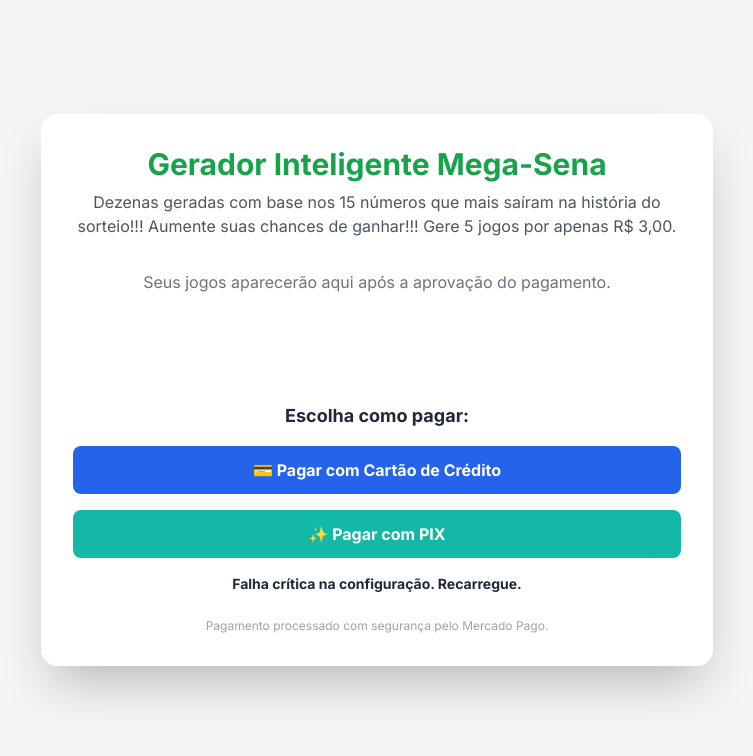
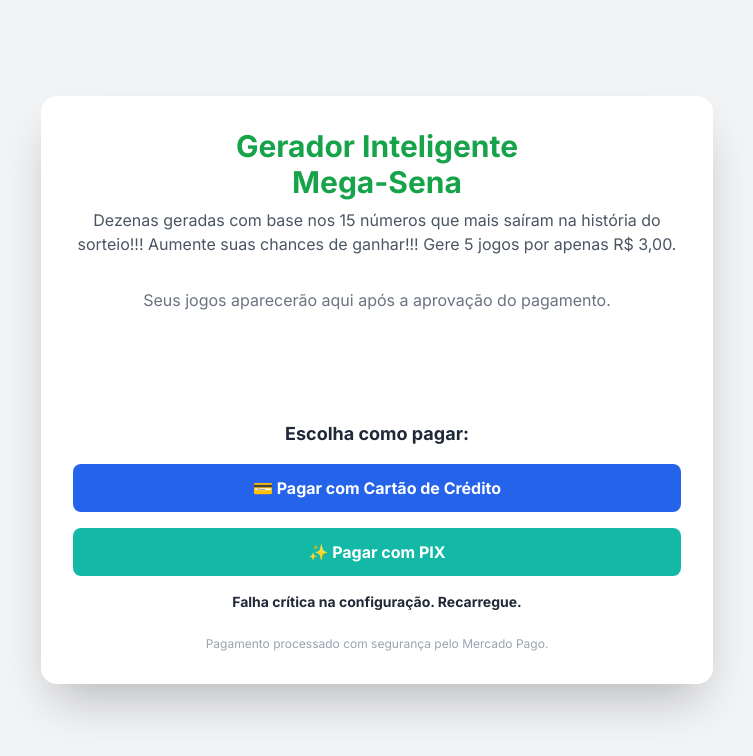
Before and after one commit to Tedesqui/mega, a website: page index.html in a window 1280 px wide. Shown: the whole page, without its empty margins (263-1016 px from the left). Drawn offline with nearby package versions, Linux system fonts and the light colour scheme; no server answers.

Commit message:
Update index.html

```diff
--- a/index.html
+++ b/index.html
@@ -28,7 +28,10 @@
 <body class="bg-gray-100 dark:bg-gray-900 text-gray-800 dark:text-gray-200 flex items-center justify-center min-h-screen p-4">
 
     <div id="main-container" class="bg-white dark:bg-gray-800 shadow-2xl rounded-2xl p-8 max-w-2xl w-full text-center">
-        <h1 class="text-3xl font-bold text-green-600 dark:text-green-400 mb-2">Gerador Inteligente Mega-Sena</h1>
+        <h1 class="text-3xl font-bold text-green-600 dark:text-green-400 mb-2">
+            <span class="block">Gerador Inteligente</span>
+            <span class="block">Mega-Sena</span>
+        </h1>
         <p id="subtitle" class="text-gray-600 dark:text-gray-400 mb-6">Dezenas geradas com base nos 15 números que mais saíram na história do sorteio!!! Aumente suas chances de ganhar!!! Gere 5 jogos por apenas R$ 3,00.</p>
 
         <div id="games-container" class="my-8 min-h-[100px]">
@@ -120,7 +123,7 @@
             clearInterval(paymentCheckInterval); // Para a verificação
 
             statusMessage.classList.add('hidden'); // Esconde mensagens de status
-            paymentArea.classList.add('hidden');    // Esconde TODA a área de pagamento
+            paymentArea.classList.add('hidden');   // Esconde TODA a área de pagamento
             subtitle.classList.add('hidden');      // Esconde o subtítulo inicial
 
             displayGames(games); // MOSTRA OS JOGOS
```
